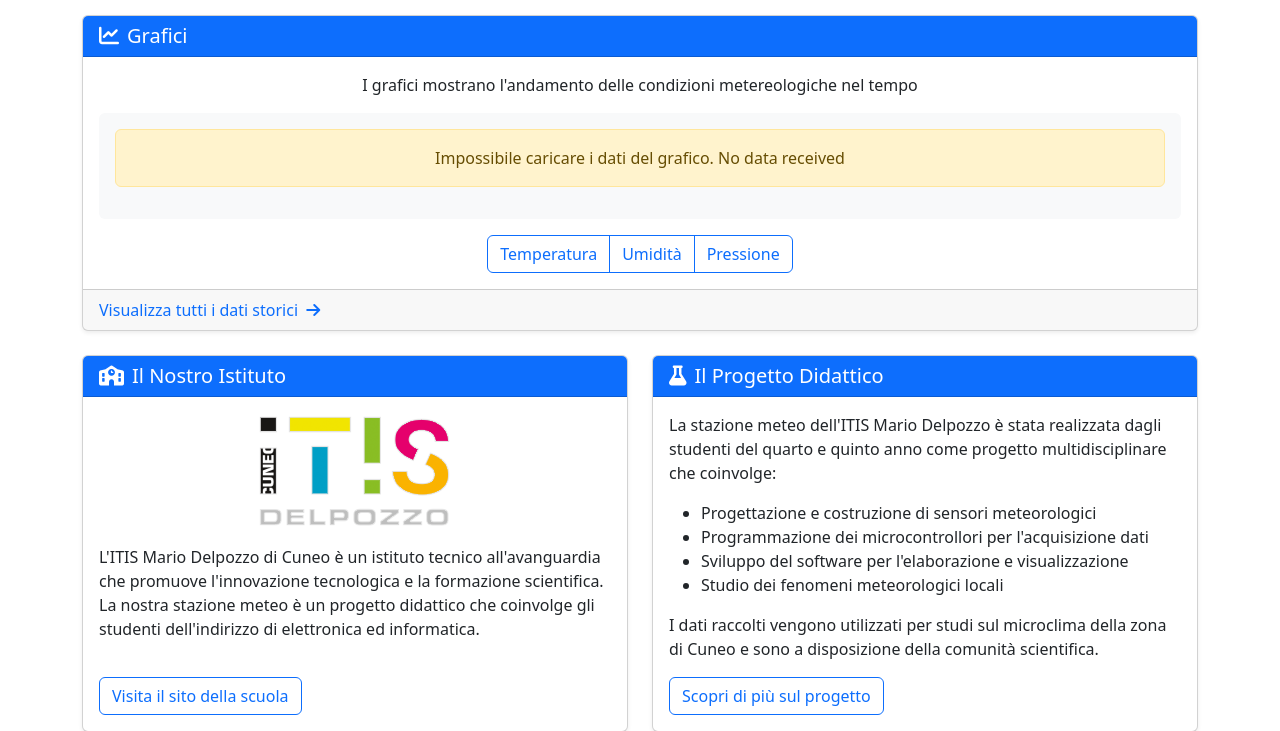
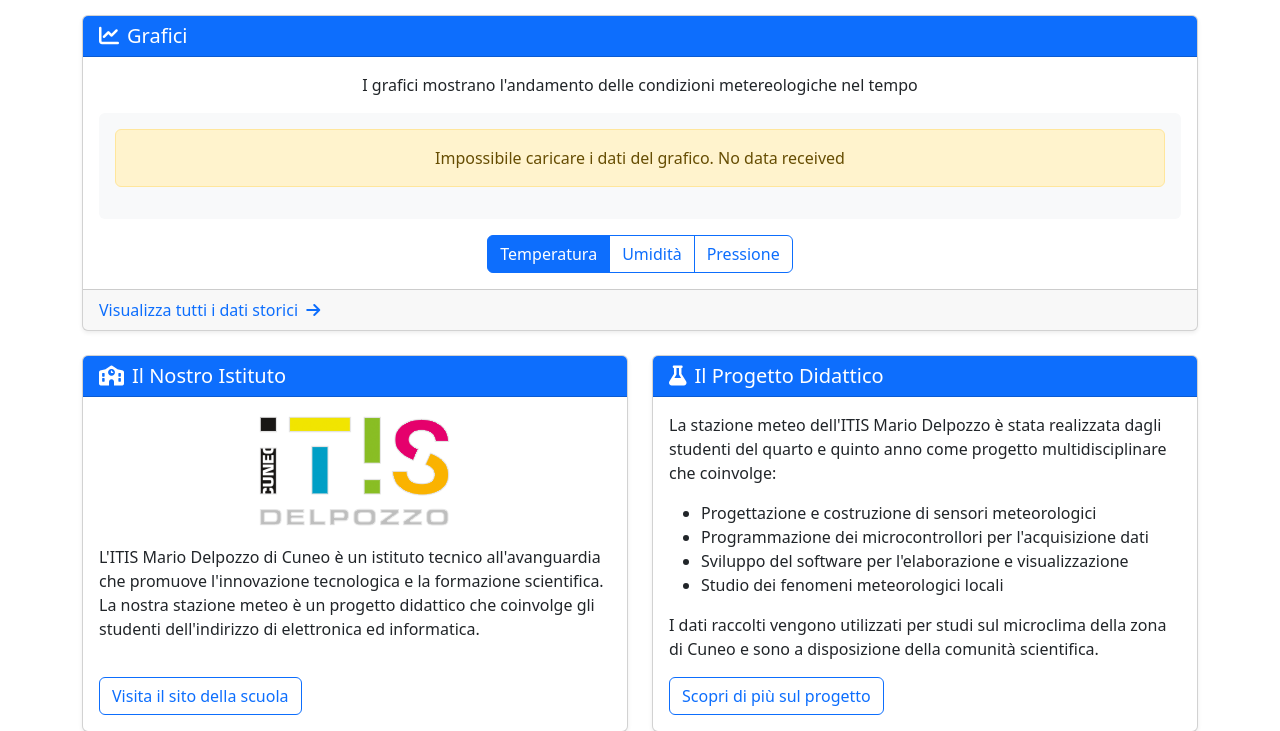
Before and after one commit to itisAE/Stazione-meteo, a Flask app: template templates/index.html in a window 1280 px wide. Shown: the part 618-1349 px from the top of the page. Run offline with Flask 3, Linux system fonts and the light colour scheme; the template is opened without the code that fills it, so the values that code supplies are empty; some libraries are stand-ins or nearby versions.

Commit message:
modifica del index per i grafici

```diff
--- a/templates/index.html
+++ b/templates/index.html
@@ -338,7 +338,7 @@
                 </div>
                 <div class="text-center">
                     <div class="btn-group">
-                        <button type="button" class="btn btn-outline-primary">Temperatura</button>
+                        <button type="button" class="btn btn-outline-primary active">Temperatura</button>
                         <button type="button" class="btn btn-outline-primary">Umidità</button>
                         <button type="button" class="btn btn-outline-primary">Pressione</button>
                     </div>
@@ -616,6 +616,8 @@
             <canvas id="humidity-chart" class="img-fluid rounded"></canvas>
         </div>
     `;
+    document.getElementById('pressure-chart').style.display = 'none';
+    document.getElementById('humidity-chart').style.display = 'none';
 
     // Update button functionality
     const buttons = document.querySelectorAll('.btn-group .btn');
```
